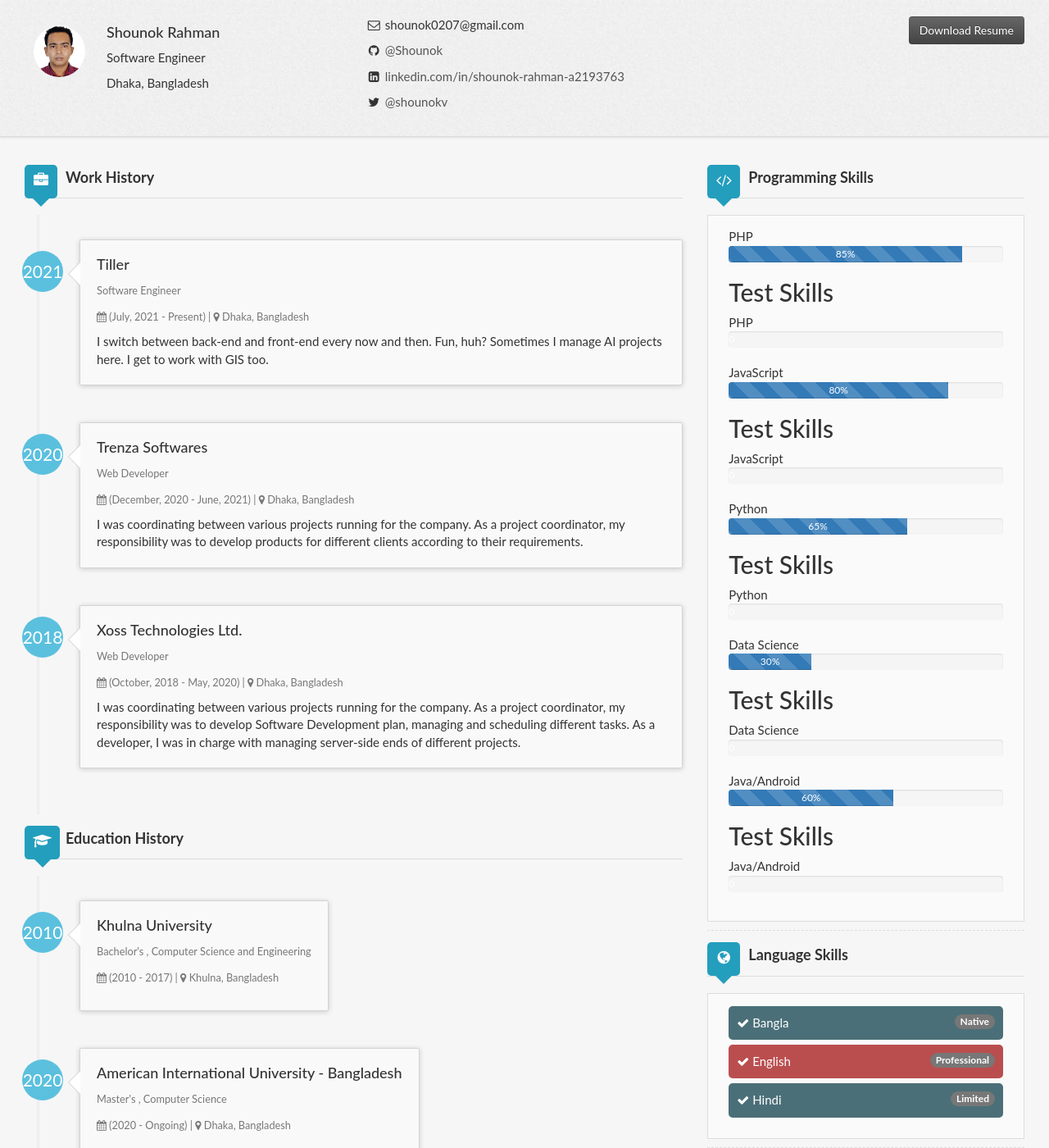
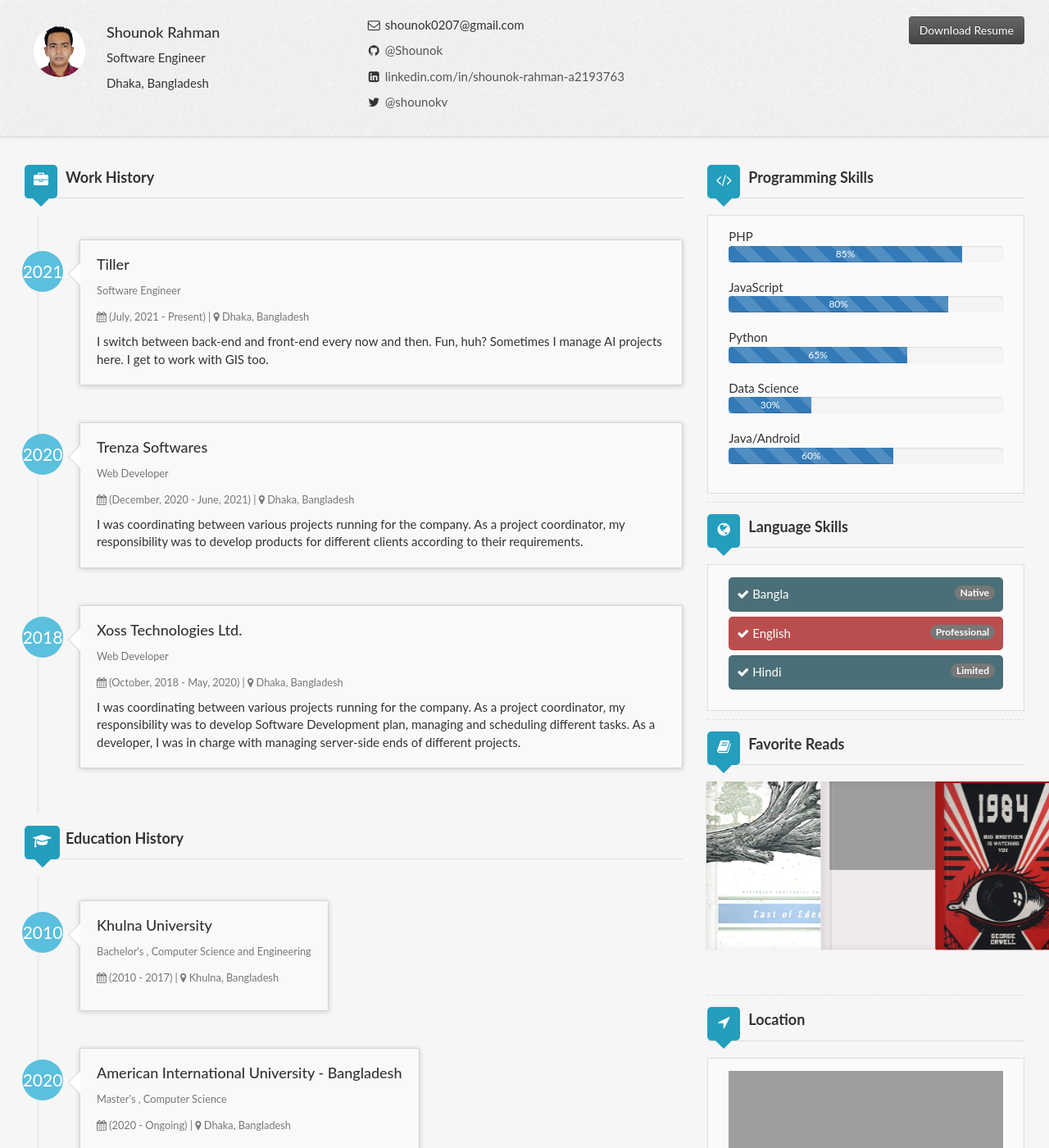
Before and after one commit to Shounok/Shounok.github.io, a Jekyll site: the page built from index.html, in a window 1280 px wide and 1400 px high. Shown: the whole window at 82% size. Built offline with Jekyll 4.4.1, drawn with Linux system fonts in a browser that asks for light colours; nearby versions of some CDN libraries; grey boxes are pictures that could not be loaded.

Commit message:
Update index.html

```diff
--- a/index.html
+++ b/index.html
@@ -247,20 +247,6 @@
                 style="width: {{ programmingSkill.percentage }}"
                 data-values="{{ programmingSkill.percentage }}"
               >{{ programmingSkill.percentage }}
-              </div>
-            </div>
-            {% endif %}
-          </li>
-          <h2>Test Skills</h2>
-          <li>
-            {% if programmingSkill.name %}
-            <span class="caption-skill">{{ programmingSkill.name }}</span>
-            {% endif %} {% if programmingSkill.percentage && programmingSkill.name == 'PHP' %}
-            <div class="progress progress-striped active">
-              <div
-                class="progress-bar progress-bar-success"
-                data-values="{{ programmingSkill.percentage }}"
-              >0
                 <!-- <span>{{ programmingSkill.percentage }} </span> -->
               </div>
             </div>
```
